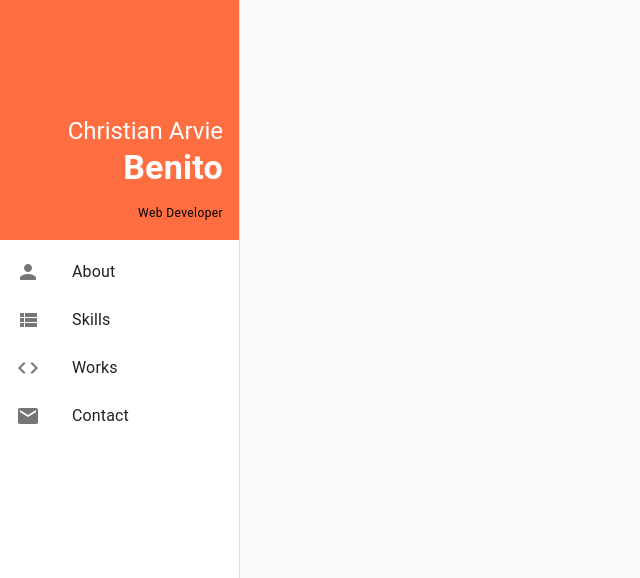
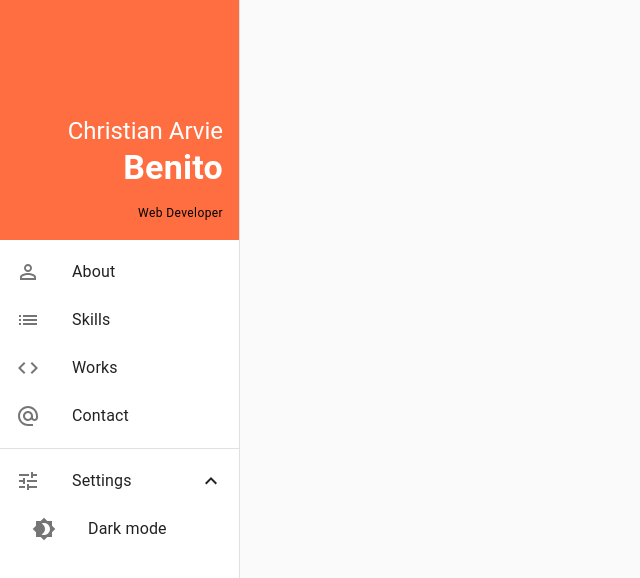
Before and after one commit to arvieguadiz/portfolio, a React (Create React App) app: page / in a window 1280 px wide. Shown: the top 578 px of the page, without its empty margins (0-640 px from the left). Built offline with nearby package versions, Linux system fonts and the light colour scheme.

Commit message:
November 9, 2021 | - implement light/dark mode

```diff
--- a/src/App.js
+++ b/src/App.js
@@ -1,13 +1,15 @@
-import React from 'react';
+import React, { createContext, useContext, useMemo, useState } from 'react';
 import { BrowserRouter, Routes, Route, Link } from 'react-router-dom';
-import { Box, CssBaseline, Drawer, List, ListItem, ListItemIcon, ListItemText, Typography } from '@material-ui/core';
-import { Code as CodeIcon, Email as EmailIcon, Person as PersonIcon, ViewList as ViewListIcon } from '@material-ui/icons';
-import { makeStyles, ThemeProvider } from '@material-ui/core/styles';
+import { Box, Collapse, CssBaseline, Divider, Drawer, List, ListItem, ListItemIcon, ListItemText, Typography } from '@material-ui/core';
+import { AlternateEmail as AlternateEmailIcon, Brightness4 as Brightness4Icon, Brightness7 as Brightness7Icon, Code as CodeIcon, ExpandLess as ExpandLessIcon, ExpandMore as ExpandMoreIcon, List as ListIcon, PersonOutline as PersonOutlineIcon, Tune as TuneIcon } from '@material-ui/icons';
+import { createTheme, makeStyles, ThemeProvider, useTheme } from '@material-ui/core/styles';
 import { deepOrange } from '@material-ui/core/colors';
-import { map } from 'lodash';
+import { capitalize, map } from 'lodash';
 
 import logo from './logo.svg';
 import './App.css';
+
+const ColorModeContext = createContext({ toggleColorMode: () => {} });
 
 const drawerWidth = 240;
 
@@ -36,19 +38,33 @@ const useStyles = makeStyles((theme) => ({
     backgroundColor: deepOrange['A200'],
     color: '#fff',
   },
+  nestedDrawerItems: {
+    paddingLeft: theme.spacing(4),
+  },
 }));
 
-const App = () => {
+// const mainTheme = createTheme({
+//   palette: {
+//     type: 'dark',
+//   },
+// });
+
+const AppContent = () => {
   const classes = useStyles();
+
+  const theme = useTheme();
+  const colorMode = useContext(ColorModeContext);
+
+  const [ openSettings, setOpenSettings ] = useState(true);
 
   const drawerItems = [
     {
-      icon: <PersonIcon />,
+      icon: <PersonOutlineIcon />,
       label: 'About',
       url: '/portfolio',
     },
     {
-      icon: <ViewListIcon />,
+      icon: <ListIcon />,
       label: 'Skills',
       url: '/skills',
     },
@@ -58,32 +74,13 @@ const App = () => {
       url: '/works',
     },
     {
-      icon: <EmailIcon />,
+      icon: <AlternateEmailIcon />,
       label: 'Contact',
       url: '/contact',
     },
   ];
 
   return (
-    // <div className="App">
-    //   <header className="App-header">
-    //     <img src={logo} className="App-logo" alt="logo" />
-    //     <p>
-    //       Edit <code>src/App.js</code> and save to reload.
-    //     </p>
-    //     <a
-    //       className="App-link"
-    //       href="https://reactjs.org"
-    //       target="_blank"
-    //       rel="noopener noreferrer"
-    //     >
-    //       Learn React
-    //     </a>
-    //   </header>
-    // </div>
-
-    <React.Fragment>
-      <ThemeProvider>
     <BrowserRouter>
       <Box className={classes.root}>
         <CssBaseline />
@@ -113,6 +110,25 @@ const App = () => {
               })
             }
           </List>
+
+          <Divider />
+
+          <List>
+            <ListItem button onClick={() => setOpenSettings(!openSettings)}>
+              <ListItemIcon><TuneIcon /></ListItemIcon>
+              <ListItemText primary="Settings" />
+              { openSettings ? <ExpandLessIcon /> : <ExpandMoreIcon /> }
+            </ListItem>
+
+            <Collapse in={openSettings} timeout="auto" unmountOnExit>
+              <List disablePadding>
+                <ListItem button className={classes.nestedDrawerItems} onClick={colorMode.toggleColorMode}>
+                  <ListItemIcon>{ theme.palette.type === 'light' ? <Brightness4Icon /> : <Brightness7Icon /> }</ListItemIcon>
+                  <ListItemText primary={`${capitalize(theme.palette.type === 'light' ? 'dark' : 'light')} mode`} />
+                </ListItem>
+              </List>
+            </Collapse>
+          </List>
         </Drawer>
 
         <main>
@@ -125,7 +141,48 @@ const App = () => {
         </main>
       </Box>
     </BrowserRouter>
+  );
+}
+
+const App = () => {
+  const [ themeMode, setThemeMode ] = useState({ type: 'light' });
+
+  const colorMode = useMemo(() => ({
+    toggleColorMode: () => {
+      setThemeMode((prevMode) => (prevMode.type === 'light' ? { type: 'dark' } : { type: 'light' }));
+    },
+  }), [],);
+
+  const mainTheme = useMemo(() => createTheme({
+    palette: {
+      ...themeMode,
+    },
+  }), [themeMode],);
+
+  return (
+    // <div className="App">
+    //   <header className="App-header">
+    //     <img src={logo} className="App-logo" alt="logo" />
+    //     <p>
+    //       Edit <code>src/App.js</code> and save to reload.
+    //     </p>
+    //     <a
+    //       className="App-link"
+    //       href="https://reactjs.org"
+    //       target="_blank"
+    //       rel="noopener noreferrer"
+    //     >
+    //       Learn React
+    //     </a>
+    //   </header>
+    // </div>
+
+    <React.Fragment>
+      <ColorModeContext.Provider value={colorMode}>
+        <ThemeProvider theme={mainTheme}>
+          <AppContent />
         </ThemeProvider>
+      </ColorModeContext.Provider>
     </React.Fragment>
   );
 }
```
Lines whose indentation alone changed are shown as unchanged.
